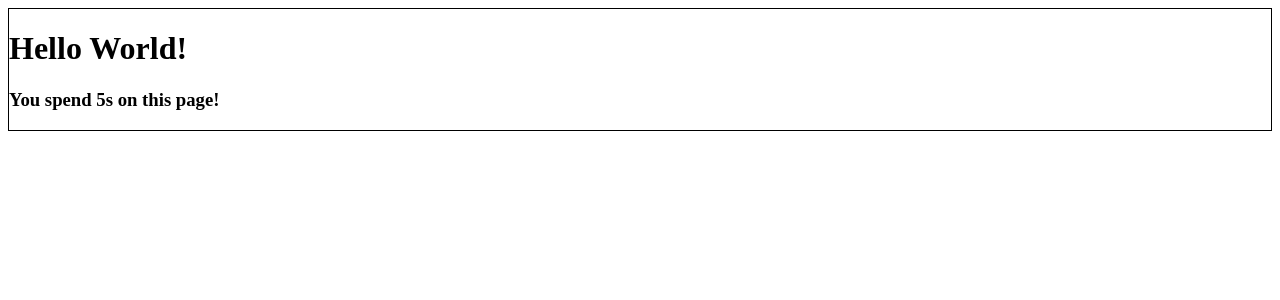
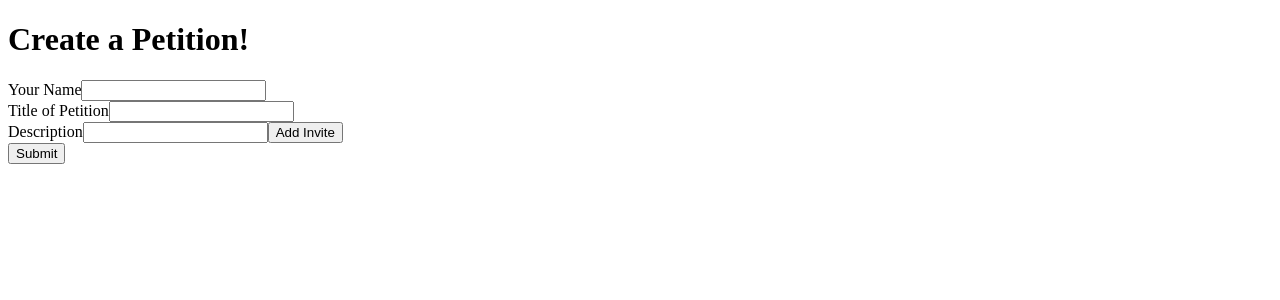
Before and after one commit to juliazxu/movement, a React app: page /create in a window 1280 px wide. Shown: the top 300 px of the page. Built offline with nearby package versions, Linux system fonts and the light colour scheme; the HTML template or start-up script is replaced by a standard one.

Commit message:
Added barebones html for home page and create petition page

```diff
--- a/package.json
+++ b/package.json
@@ -50,7 +50,7 @@
   "prop-types": "^15.5.8",
   "react": "^15.5.4",
   "react-dom": "^15.5.4",
-  "react-router": "^4.1.1",
+  "react-router-dom": "^4.2.2",
   "telesignsdk": "^2.0.2"
  },
  "devDependencies": {
--- a/src/js/app.jsx
+++ b/src/js/app.jsx
@@ -1,34 +1,22 @@
 import React from 'react'
 import ReactDOM from 'react-dom'
-import styles from './style.css'
+import { BrowserRouter, Route, Switch } from 'react-router-dom';
+import Home from './home'
+import Create from './create'
 
 class App extends React.Component{
-	// constructor to define initial state
 	constructor() {
 		super()
-		this.state = {
-			count: 0
-		}
-	}
-
-	// Fired eactly after the component was mounted
-	componentDidMount() {
-		this.counter = setInterval(() => {
-			this.setState({count: this.state.count + 1})
-		}, 1000)
-	}
-
-	// Fired exactly before the component will be unmounted
-	componentWillUnmount() {
-		clearInterval(this.counter)
 	}
 
 	render() {
 		return (
-			<div className={`container ${styles.div}`}>
-				<h1>Hello World!</h1>
-				<h3>You spend {this.state.count}s on this page!</h3>
-			</div>
+			<BrowserRouter>
+				<div>
+					<Route exact path='/' component={Home} />
+					<Route path='/create' component={Create} />
+				</div>
+ 			</BrowserRouter>
 		)
 	}
 }
--- /dev/null
+++ b/src/js/create.jsx
@@ -0,0 +1,54 @@
+import React from 'react';
+
+export default class Create extends React.Component {
+  constructor() {
+    super();
+
+    this.state = {
+      invites: [],
+      index: 0,
+    };
+
+    this.addInvite = this.addInvite.bind(this);
+  }
+
+  addInvite() {
+    this.setState({
+      invites: this.state.invites.concat({
+        id: this.state.index,
+        name: '',
+        phoneNumber: ''
+      }),
+      index: this.state.index + 1
+    });
+    console.log(this.state);
+  }
+
+  render() {
+    return (
+      <div>
+				<h1>Create a Petition!</h1>
+        <label htmlFor="name">Your Name</label>
+        <input type="text" name="name"/>
+        <br/>
+        <label htmlFor="name-petition">Title of Petition</label>
+        <input type="text" name="name-petition"/>
+        <br/>
+        <label htmlFor="description">Description</label>
+        <input type="text" name="description"/>
+        <button onClick={this.addInvite}>Add Invite</button>
+        {
+          this.state.invites.map((invite) => (
+            <div key={invite.id}>
+              <br/>
+              <label htmlFor="name-invite">Name</label><input type="text" name="name-invite" value={invite.name}/>
+              <label htmlFor="phone-number">Phone Number</label><input type="text" name="phone-number" value={invite.phoneNumber}/>
+            </div>
+          ))
+        }
+        <br/>
+        <button>Submit</button>
+			</div>
+    )
+  }
+}
--- /dev/null
+++ b/src/js/home.jsx
@@ -0,0 +1,13 @@
+import React from 'react';
+import { Link } from 'react-router-dom';
+
+export default class Home extends React.Component {
+  render() {
+    return (
+      <div>
+				<h1>Movement!</h1>
+        <Link to='/create'><button>Create a petition!</button></Link>
+			</div>
+    )
+  }
+}
```
Also changed, not shown: 1 other file (tests, documents, lock files or other folders).
